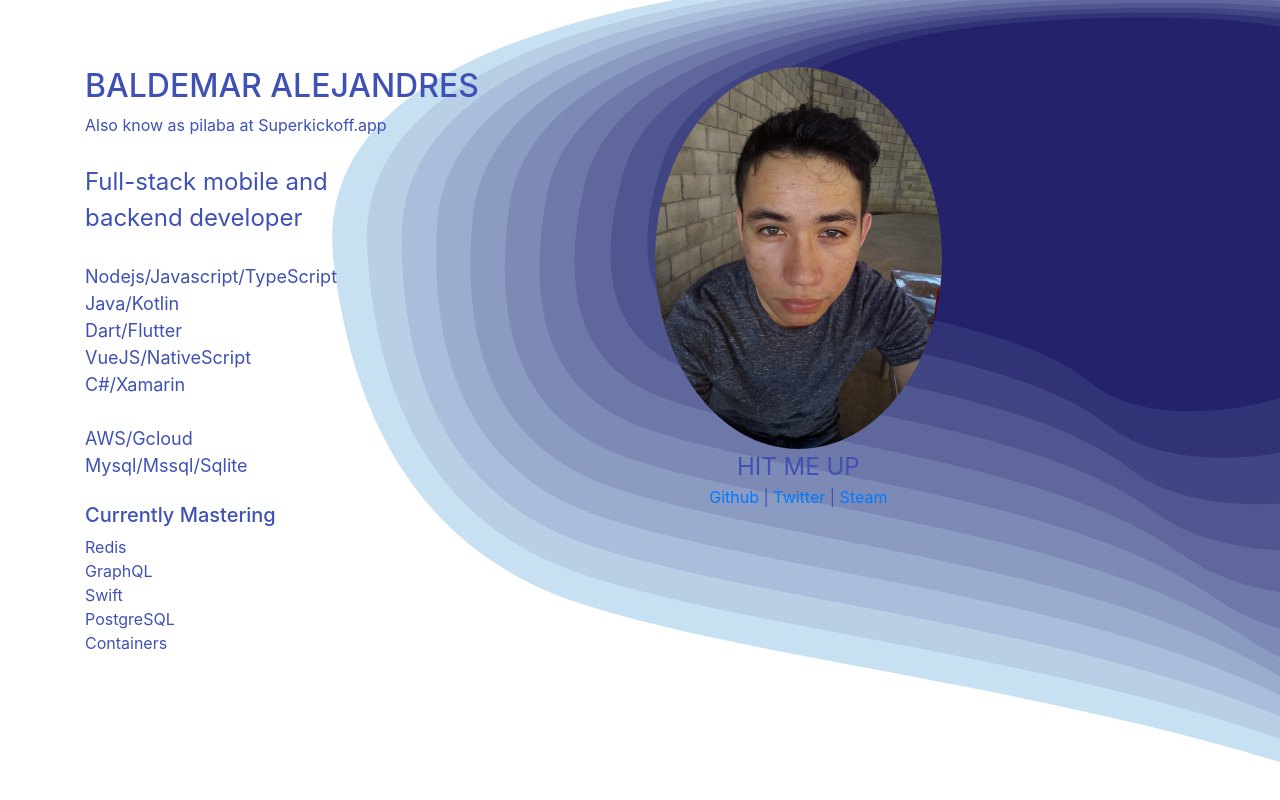
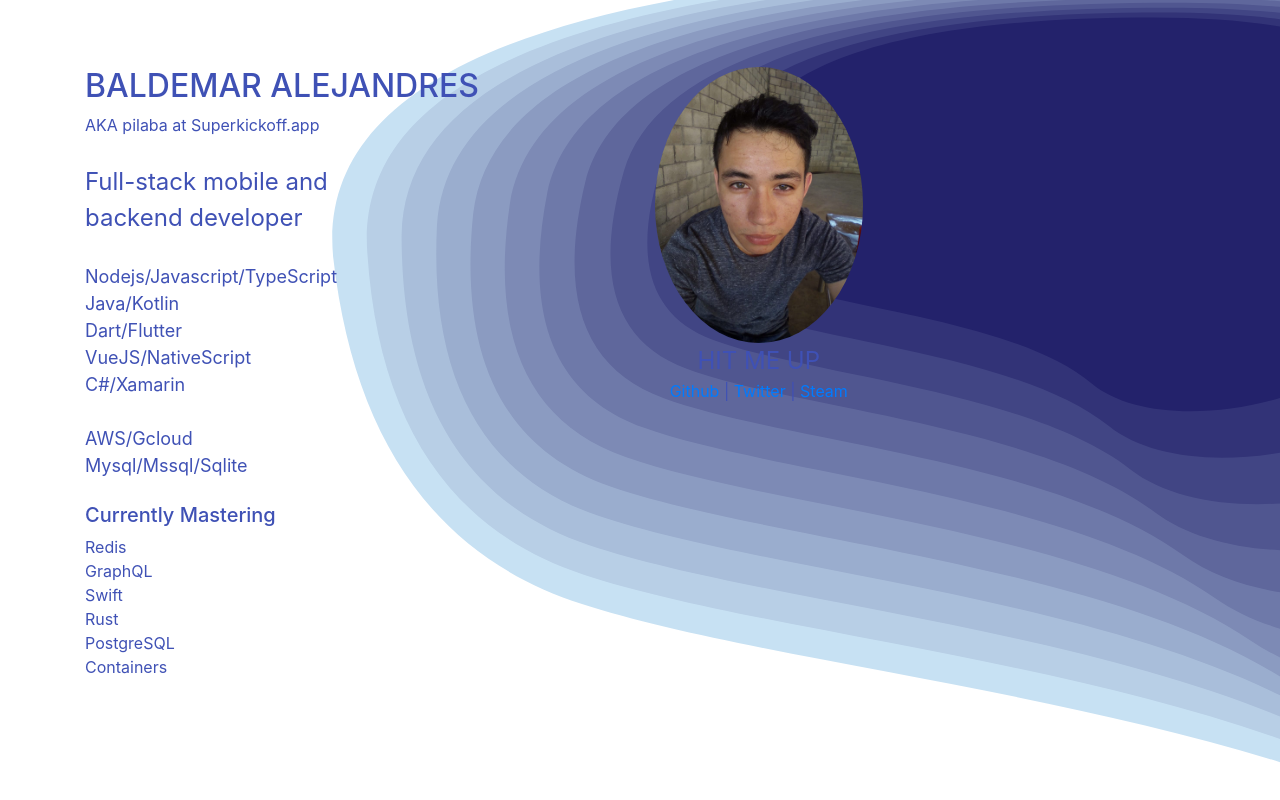
Before and after one commit to Pilaba/Pilaba.github.io, a plain HTML site: page index.html in a window 1280 px wide. Drawn offline with nearby package versions, Linux system fonts and the light colour scheme.

Commit message:
agregado rust

```diff
--- a/index.html
+++ b/index.html
@@ -22,14 +22,13 @@
 
     <div class="container">
         <div class="row" style="padding-top:6%;">
+
             <div class="col-md-6">
                 <h5 style="font-size: xx-large;">BALDEMAR ALEJANDRES</h5>
-                <span>Also know as pilaba at Superkickoff.app</span>
-
+                <span>AKA pilaba at Superkickoff.app</span>
                 <div style="padding-top: 5%; font-size: x-large;">
                     Full-stack mobile and <br>backend developer
                 </div>
-
                 <div style="padding-top: 5%; font-size: large;">
                     <div>
                         Nodejs/Javascript/TypeScript
@@ -51,34 +50,70 @@
                     <div>Mysql/Mssql/Sqlite</div>
                 </div>
                 <div> &nbsp; </div>
+
                 <h5> Currently Mastering </h5>
                 <div>Redis</div>
                 <div>GraphQL</div>
                 <div>Swift</div>
+                <div>Rust</div>
                 <div>PostgreSQL</div>
                 <div>Containers</div>
-
             </div>
             <div class="col-md-5">
                 <div class="row">
-                    <img src="balde.jpeg" class="col-md-8 rounded-circle float-right" alt="...">
+                    <img src="balde.jpeg" class="col-md-6 rounded-circle float-right" alt="...">
                 </div>
+                <!--<div class="col-md-6">
+                    <canvas id="myChart" width="150" height="150"></canvas>
+                </div>-->
                 <div class="row">
-                    <div class="col-md-8 text-center" style="color: #3f51b5; font-size: x-large;">
+                    <div class="col-md-6 text-center" style="color: #3f51b5; font-size: x-large;">
                         HIT ME UP
                     </div>
-                    <div class="col-md-8 text-center">
+                    <div class="col-md-6"></div>
+                    <div class="col-md-6 text-center">
                         <a href="https://github.com/Pilaba" target="_blank">Github</a> |
                         <a href="https://twitter.com/chocolatao_22" target="_blank">Twitter</a> |
                         <a href="https://steamcommunity.com/id/Rey_Tajo" target="_blank">Steam</a>
                     </div>
                 </div>
-
-
             </div>
-
         </div>
     </div>
 
+    <script src="https://cdn.jsdelivr.net/npm/chart.js@2.9.3/dist/Chart.min.js"></script>
+    <script>
+        var ctx = document.getElementById('myChart').getContext('2d');
+        /*var myRadarChart = new Chart(ctx, {
+            type: 'radar',
+            label: "coño",
+            data: {
+                labels: ['JS/TS', 'Kotlin/Java', 'Rust', 'Redis', 'Flutter', 'Xamarin'],
+                datasets: [{
+                    label: 'SKILLS',
+                    data: [9, 8, 1, 3, 8, 7],
+                    borderColor: [
+                        'rgba(255, 99, 132, 1)',
+                        'rgba(54, 162, 235, 1)',
+                        'rgba(255, 206, 86, 1)',
+                        'rgba(75, 192, 192, 1)',
+                        'rgba(153, 102, 255, 1)',
+                        'rgba(255, 159, 64, 1)'
+                    ],
+                    borderWidth: 2
+                }]
+            },
+            options: {
+                legend: {
+                    display: false,
+                },
+                scales: {
+                    angleLines: { display: false },
+                    ticks: { suggestedMin: 50, suggestedMax: 100 },
+                }
+            }
+        });*/
+
+    </script>
 </body>
 </html>
```
